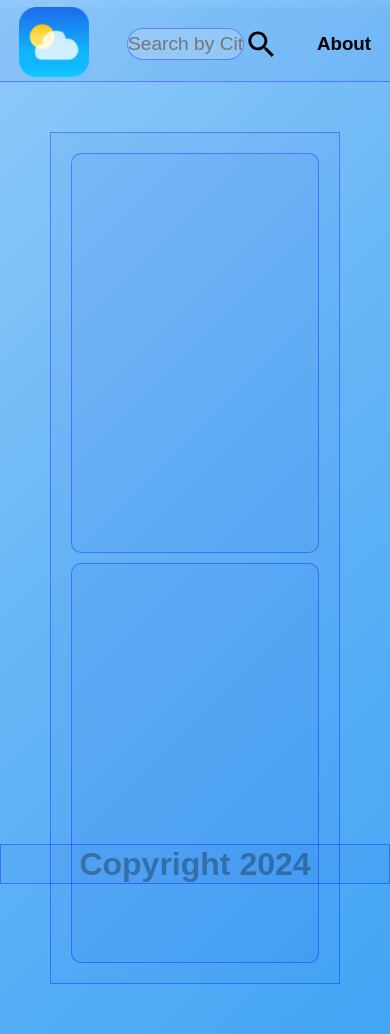
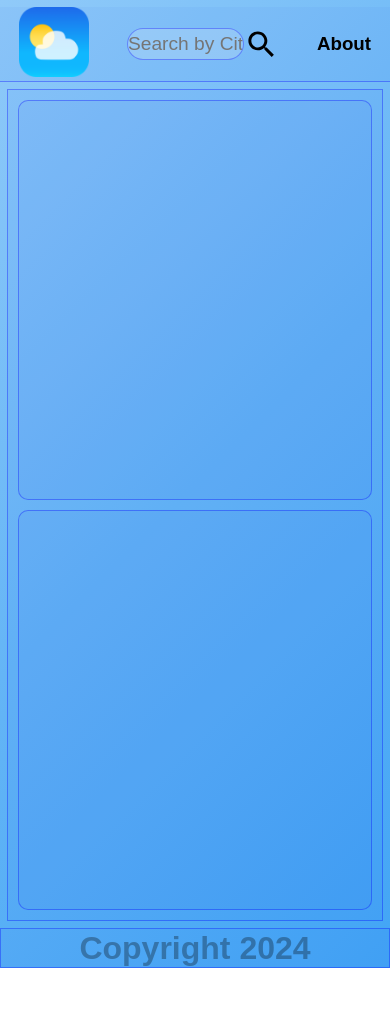
Before and after one commit to amitkrmaurya09/weatherApp, a React (Vite) app: page / in a window 390 px wide. After the commit the page ends 968 px from the top, so only its background shows below. Built offline with nearby package versions, Linux system fonts and the light colour scheme.

Commit message:
weather2.2

```diff
--- a/public/styles.css
+++ b/public/styles.css
@@ -45,7 +45,7 @@ body {
 }
 
 .footer {
-  position: absolute;
+  position: relative;
   text-align: center;
   display: flex;
   align-items: end;
@@ -84,6 +84,8 @@ body {
 
 @media(max-width: 600px){
   .box-container {
+    margin: 7px;
+    padding: 10px;
     display: flex;
     gap: 10px;
     flex-direction: column;
```
